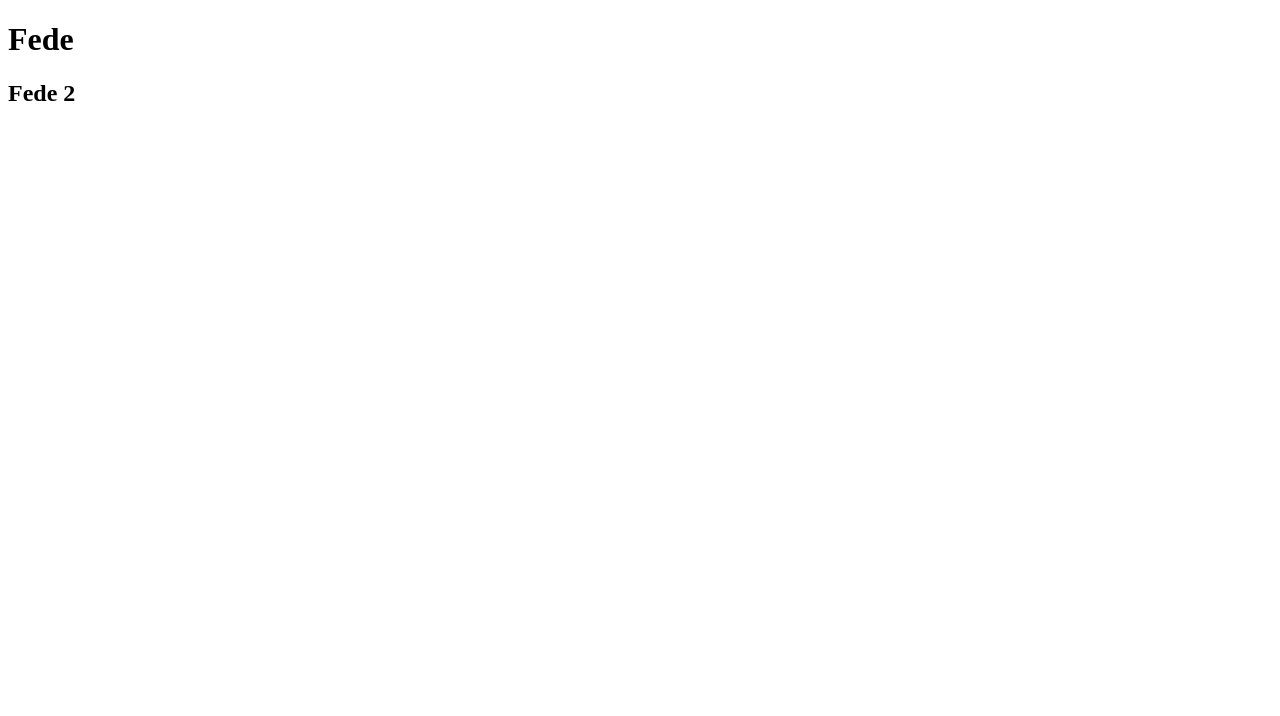
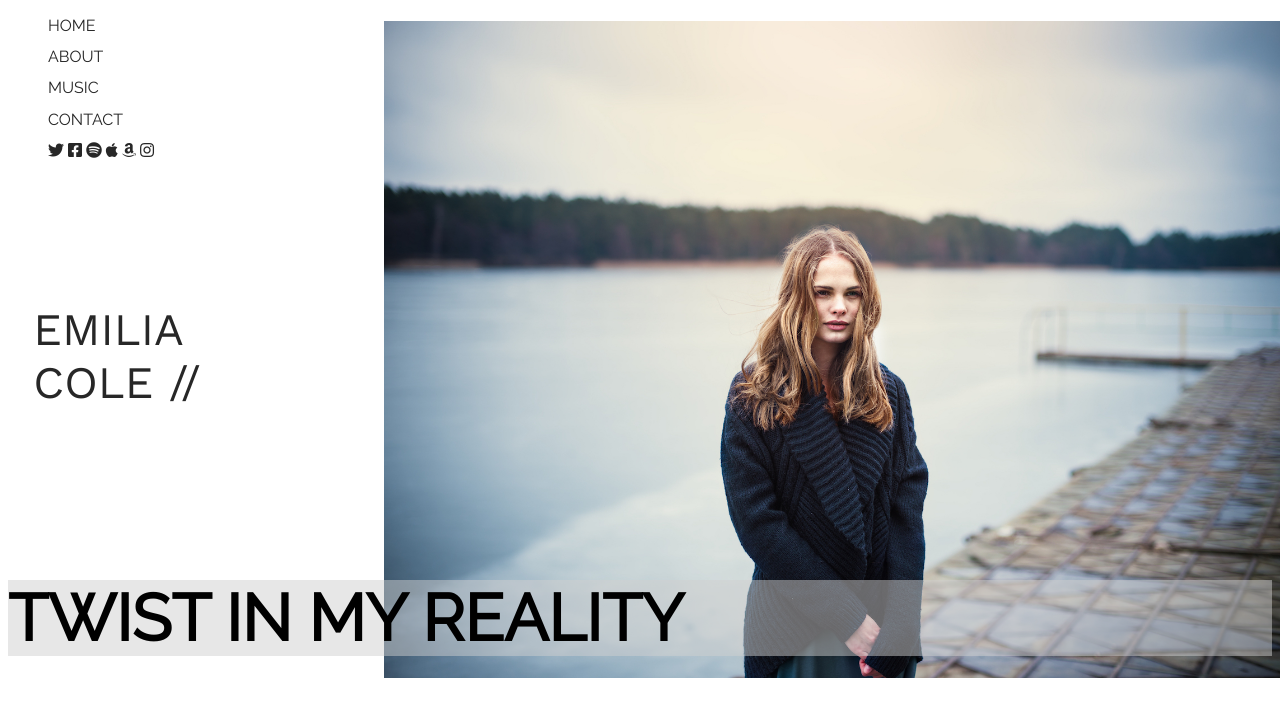
Before and after one commit to ninaajp/Practicagithub, a plain HTML site: page source/index.html in a window 1280 px wide. Drawn offline with nearby package versions, Linux system fonts and the light colour scheme.

Commit message:
Index.html y parte de contact

```diff
--- /dev/null
+++ b/estilos/stylesContact.css
@@ -0,0 +1,34 @@
+a{
+    text-decoration: none;
+    color: #272727;
+}
+
+.navBar {
+    font-weight: 400;
+    font-family: 'Raleway';
+    margin-top: 3%;
+}
+
+.social{}
+
+.title
+{
+    color: black;
+    font-family: 'Raleway';
+    font-weight: bold;
+    font-size:45px;
+
+}
+
+.subtitle{
+    color: black;
+    font-family: 'Raleway';
+    font-size:20px;
+    font-weight: bold;
+}
+
+.rol{
+    font-family: 'Open sans';
+    font-weight: 300;
+    color: rgb(0, 201, 124);
+}
--- /dev/null
+++ b/estilos/stylesIndex.css
@@ -0,0 +1,39 @@
+.title
+{
+    color: black;
+    font-family: 'Raleway';
+    background-color: #cfcfcf7e;
+    font-weight: 700;
+    font-size:65px;
+
+}
+
+.cuerpoIndex
+{
+    background-image: url(../img/home.jpg);
+    background-size: 70%;
+    background-repeat: no-repeat;
+    background-position: right;
+
+}
+
+.name {
+    color: #272727;
+    font-family: 'Work Sans';
+    font-weight: 400;
+    font-size:45px;
+    letter-spacing:15%;
+    margin-left: 2%;
+}
+
+.navBar {
+    font-weight: 400;
+    font-family: 'Raleway';
+    text-decoration: none;
+    list-style: none;
+}
+
+a{
+    text-decoration: none;
+    color: #272727;
+}
--- a/source/index.html
+++ b/source/index.html
@@ -4,10 +4,46 @@
     <meta charset="UTF-8">
     <meta http-equiv="X-UA-Compatible" content="IE=edge">
     <meta name="viewport" content="width=device-width, initial-scale=1.0">
-    <title>Document</title>
+    <link rel="stylesheet" href="../estilos/stylesIndex.css">
+
+    <link href="https://fonts.googleapis.com/css2?family=Raleway&display=400,700" rel="stylesheet">
+    <link href="https://fonts.googleapis.com/css2?family=Work+Sans&display=400" rel="stylesheet">
+    <link href="https://fonts.googleapis.com/css2?family=Open+Sans&display=400" rel="stylesheet">
+    <link rel ="stylesheet" href="https://cdnjs.cloudflare.com/ajax/libs/font-awesome/5.15.2/css/all.min.css">
+
+    <title>Emilia Cole</title>
 </head>
-<body>
-    <h1>Fede</h1>
-    <h2>Fede 2</h2>
+<body class="cuerpoIndex">
+    <ul  class="navBar">
+        <li> <a href="">HOME</a> </li>
+        <li style="margin-top: 1%"> <a href="">ABOUT</a> </li>
+        <li style="margin-top: 1%"> <a href="" >MUSIC</a> </li>
+        <li style="margin-top: 1%"> <a href="" >CONTACT</a> </li>
+        <li style="margin-top: 1%">
+            <a href="">
+                <i class="fab fa-twitter"></i>
+            </a>
+            <a href="">
+                <i class="fab fa-facebook-square"></i>
+            </a>
+            <a href=" ">
+                <i class="fab fa-spotify"></i>
+            </a>
+            <a href="">
+                <i class="fab fa-apple"></i>
+            </a>
+            <a href="">
+                <i class="fab fa-amazon"></i>
+            </a>
+            <a href="">
+                <i class="fab fa-instagram"></i>
+            </a>
+        </li>
+    </ul>
+
+    <br><br><br><br><br>
+    <h2 class="name">EMILIA <br> COLE //</h2>
+    <br><br><br><br><br>
+    <h1 class="title">TWIST IN MY REALITY</h1>
 </body>
 </html>
```
Also changed, not shown: source/contact.html (+57 -0 lines), estilos/styles.css (deleted).
